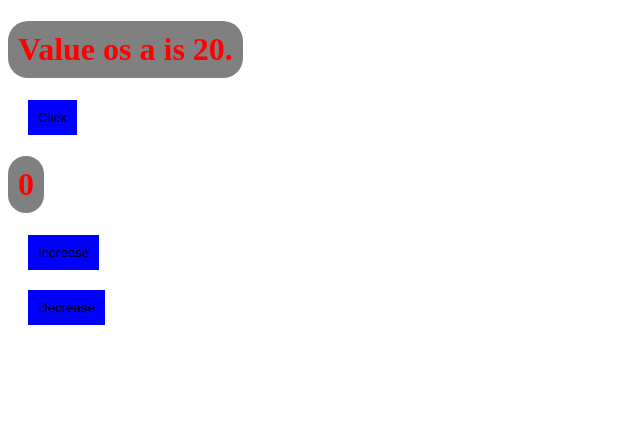
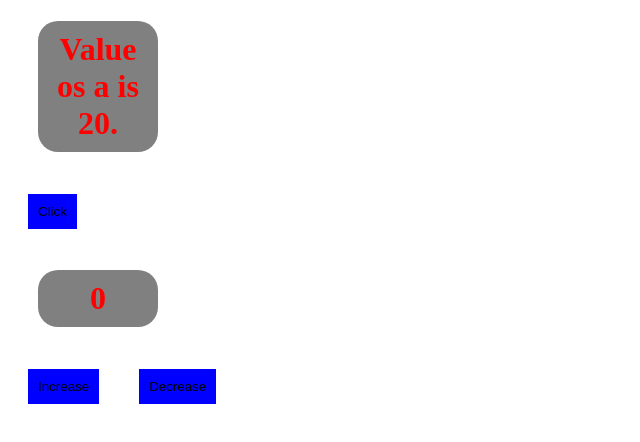
Before and after one commit to Chinmayi-H-M/Reactjs, a React (Vite) app in the folder vite-project-05/: page / in a window 1280 px wide. Shown: the top 442 px of the page, without its empty margins (0-640 px from the left). Built offline with nearby package versions, Linux system fonts and the light colour scheme.

Commit message:
useState

```diff
--- a/vite-project-05/src/index.css
+++ b/vite-project-05/src/index.css
@@ -1,17 +1,19 @@
 
 button{
-  display:flex;
-  gap:10px;
+
   padding:10px;
   margin:20px;
   background-color:blue;
   border:none;
+
 }
 h1{
   background-color:grey;
   color:red;
   padding:10px;
-  width:fit-content;
+  width:100px;
   border:none;
   border-radius:20px;
+  margin-left:30px;
+  text-align:center;
 }
```
